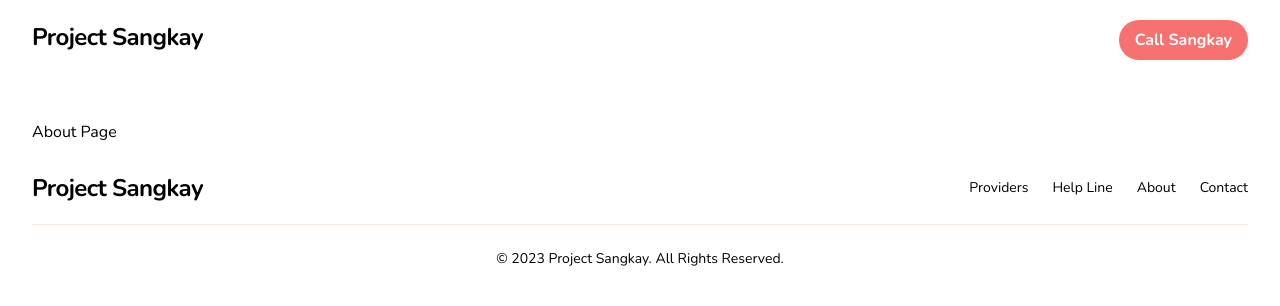
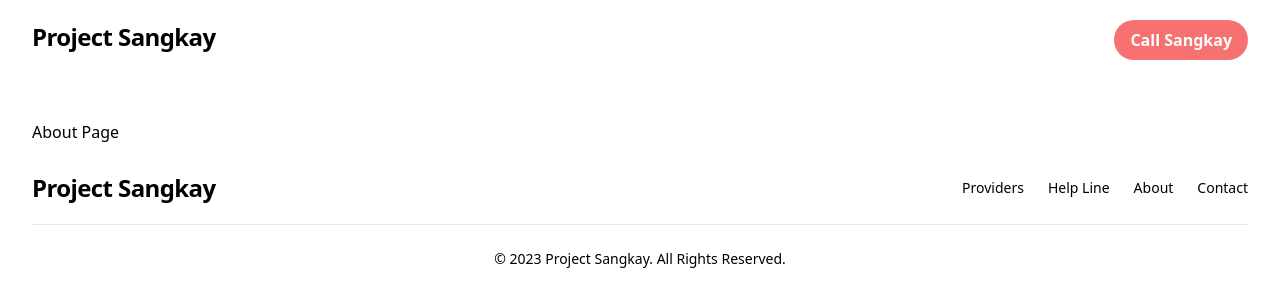
Before and after one commit to kyahAndoy3zero/sangkay-website, a Next.js app: page /about in a window 1280 px wide. Shown: the top 306 px of the page. Built offline with nearby package versions, Linux system fonts and the light colour scheme.

Commit message:
remove import nunito

```diff
--- a/styles/globals.css
+++ b/styles/globals.css
@@ -1,5 +1,4 @@
 
-@import url('https://fonts.googleapis.com/css2?family=Nunito:wght@300;400;600;700&display=swap');
 @tailwind base;
 @tailwind components;
 @tailwind utilities;
```
